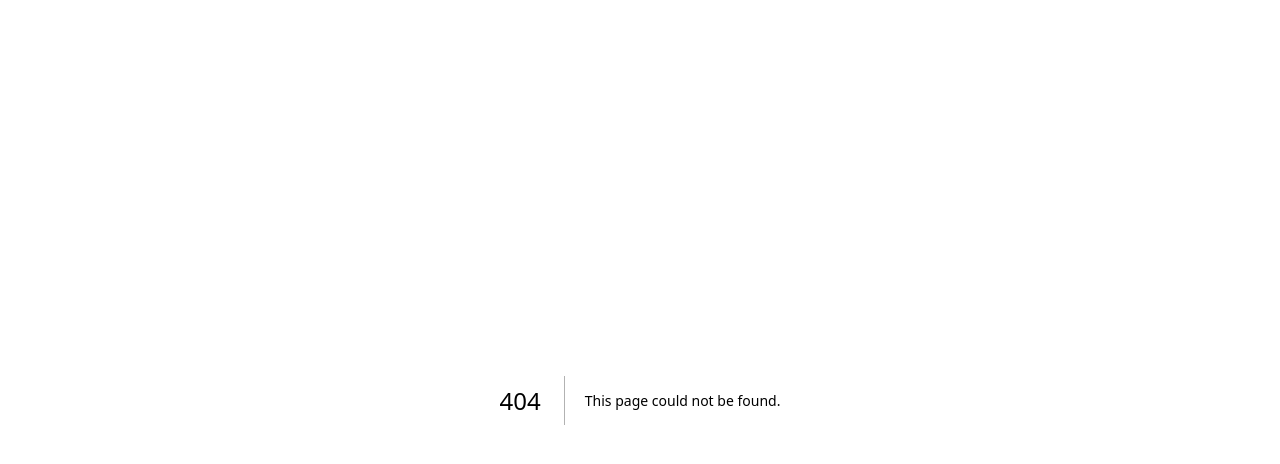
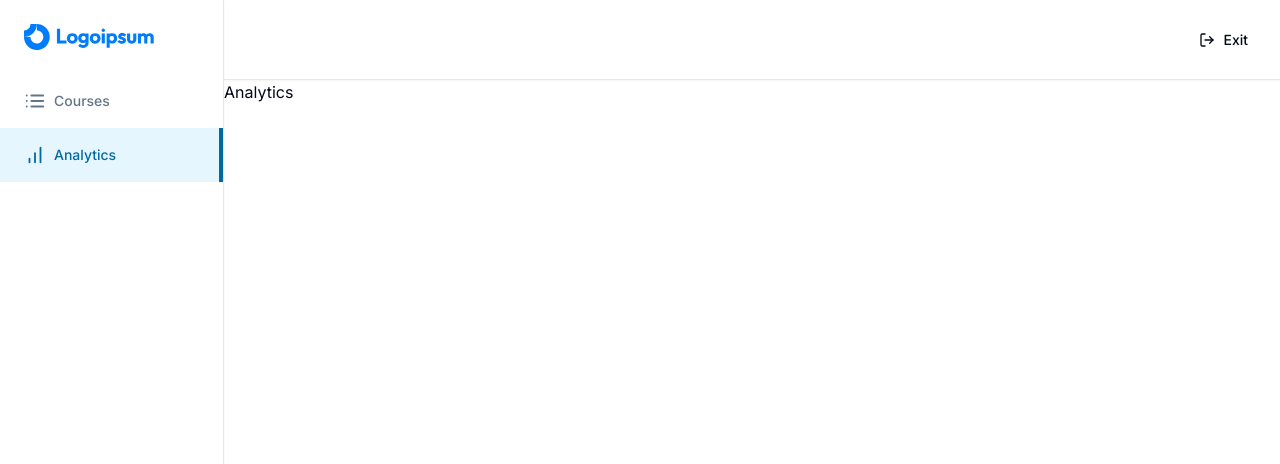
Before and after one commit to imran-khani/LMS-PLATFORM-NEXTJS14, a Next.js app: page /teacher/analytics in a window 1280 px wide. Before the commit this address had no page. Shown: the top 464 px of the page. Built offline with nearby package versions, Linux system fonts and the light colour scheme.

Commit message:
refactor:logo button updated with link to root

```diff
--- /dev/null
+++ b/app/(dashboard)/(routes)/teacher/analytics/page.tsx
@@ -0,0 +1,10 @@
+
+
+
+const Analytics = () => {
+  return (
+    <div>Analytics</div>
+  )
+}
+
+export default Analytics
--- a/app/(dashboard)/_components/Logo.tsx
+++ b/app/(dashboard)/_components/Logo.tsx
@@ -1,16 +1,11 @@
-import Image from "next/image"
+import Image from "next/image";
+import Link from "next/link";
+const Logo = () => {
+    return (
+        <Link href={"/"}>
+            <Image height={130} width={130} alt="logo" src={"/logo.svg"} />
+        </Link>
+    );
+};
 
-
-const Logo = () => {
-  return (
-   <Image
-   height={130}
-    width={130}
-    alt="logo"
-    src={'/logo.svg'}
-
-   />
-  )
-}
-
-export default Logo
+export default Logo;
--- a/app/(dashboard)/_components/SidebarRoutes.tsx
+++ b/app/(dashboard)/_components/SidebarRoutes.tsx
@@ -3,6 +3,7 @@
 import { BarChart, Compass, Layout, List } from "lucide-react";
 import SidebarItem from "./SidebarItem";
 import { usePathname } from "next/navigation";
+
 const guestRoutes = [
     {
         icon: Layout,
@@ -29,6 +30,8 @@ const teacherRoutes = [
     },
 ];
 
+
+
 const SidebarRoutes = () => {
     const pathname = usePathname();
     const isTeacherRoutes = pathname.includes("/teacher");
--- a/app/(dashboard)/layout.tsx
+++ b/app/(dashboard)/layout.tsx
@@ -14,7 +14,7 @@ const DashboradLayout: React.FC<DashboradLayoutProps> = ({ children }) => {
             <div className="hidden md:flex w-56 fixed inset-y-0 z-50 flex-col">
                 <Sidebar />
             </div>
-            <main className="md:pl-56 h-full">{children}</main>
+            <main className="md:pl-56 pt-[80px] h-full">{children}</main>
         </div>
     );
 };
```
